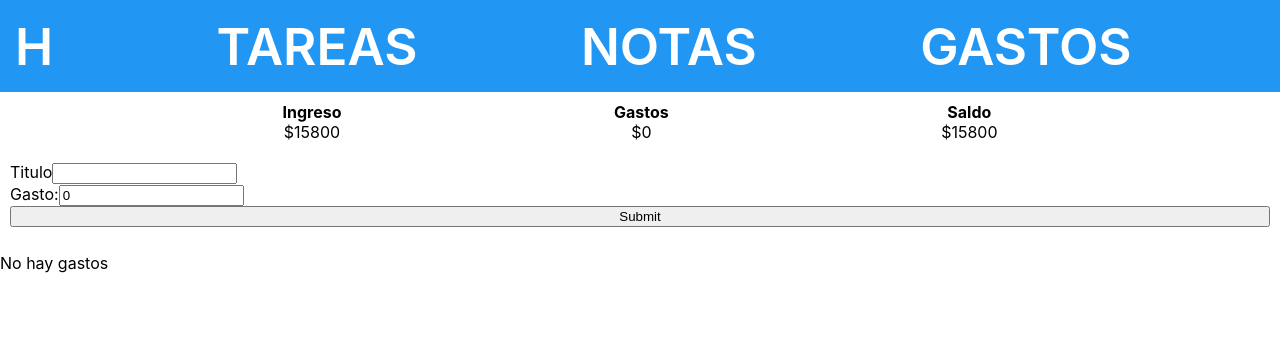
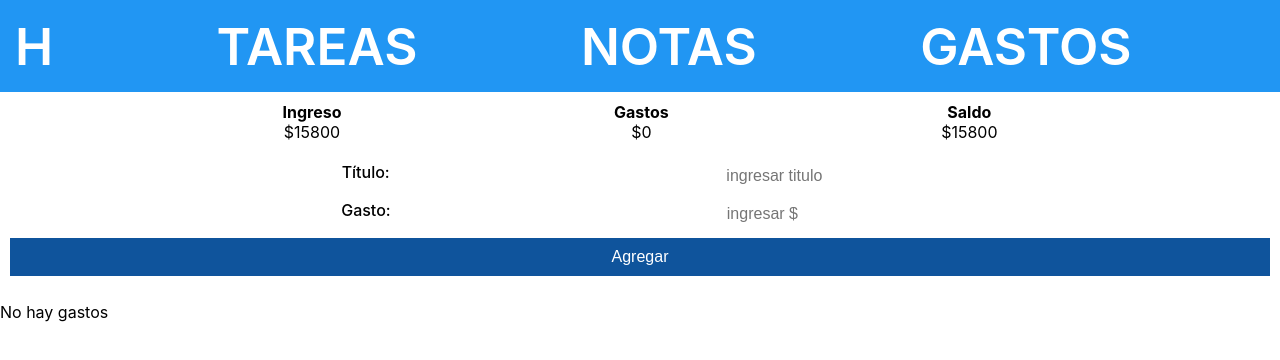
Before and after one commit to ariel-diaz/pwa-personal, a React (Create React App) app: page /gastos in a window 1280 px wide. Shown: the top 360 px of the page. Built offline with nearby package versions, Linux system fonts and the light colour scheme.

Commit message:
Change style

```diff
--- a/src/App.css
+++ b/src/App.css
@@ -195,5 +195,27 @@ th {
 
 .button-cerrar {
   float:right;
+}
 
+.form-gastos-label {
+  display:flex;
+  justify-content: space-evenly;
+  margin-bottom: 10px;
+  font-size: 1rem;
+  font-weight: 500;
 }
+
+.form-gastos-label > input {
+  font-size: 1rem;
+  padding:5px;
+  border: none;
+}
+
+.form-gastos-input {
+  border: none;
+  background-color: #0f549c;
+  padding: 10px;
+  color: white;
+  font-size: 1rem;
+  font-weight: 500;
+}
--- a/src/components/gastos.js
+++ /dev/null
@@ -1,193 +0,0 @@
-import React, { useState, useEffect } from 'react'
-import dateFns from 'date-fns';
-import useGastosState from './useGastosState';
-import Modal from 'react-modal';
-
-
-const itemsGastos = [
-    {
-        "id": 1,
-        "titulo": "Gym",
-        "costo": "1200",
-        "fecha": 1550959380823
-    },
-    {
-        "id": 2,
-        "titulo": "Tuenti",
-        "costo": "250",
-        "fecha": 1550959380823
-    },
-    {
-        "id": 3,
-        "titulo": "Sube",
-        "costo": "500",
-        "fecha": 1550959380823
-    },
-    {
-        "id": 1,
-        "titulo": "Gym",
-        "costo": "1200",
-        "fecha": 1550959380823
-    },
-    {
-        "id": 2,
-        "titulo": "Tuenti",
-        "costo": "250",
-        "fecha": 1550959380823
-    },
-    {
-        "id": 3,
-        "titulo": "Sube",
-        "costo": "500",
-        "fecha": 1550959380823
-    },
-    {
-        "id": 1,
-        "titulo": "Gym",
-        "costo": "1200",
-        "fecha": 1550959380823
-    },
-    {
-        "id": 2,
-        "titulo": "Tuenti",
-        "costo": "250",
-        "fecha": 1550959380823
-    },
-    {
-        "id": 3,
-        "titulo": "Sube",
-        "costo": "500",
-        "fecha": 1550959380823
-    }
-]
-
-
-
-const ItemGasto = ({item, removeItem, id}) => {
-    return <li className="item-gasto">
-        <div className="item-gasto-detail">
-            <span> {item.titulo}</span>
-            <span> {dateFns.format(item.fecha, 'D MMMM')} </span>
-        </div>
-        <div className="item-gasto-costo">
-            <h1> <b> ${item.costo} </b> </h1>
-        </div>
-        <div className="item-gasto-action">
-            <span> edit </span>
-            <span onClick={() => removeItem(id)}> X </span>
-        </div>
-    </li>
-};
-
-
-const FormGasto = ({addItem}) => {
-    const [titulo, setTitulo] = useState('');
-    const [gasto, setGasto] = useState(0);
-
-    const handleSubmit = (e) => {
-        e.preventDefault();
-        const item = {
-            "id": 3,
-            "titulo": titulo,
-            "costo": gasto,
-            "fecha": new Date()
-        }
-        addItem(item);
-        setTitulo('');
-        setGasto('');
-    };
-    const handleTitulo = (e) => {
-        setTitulo(e.target.value);
-    }
-
-    const handleGasto = (e) => {
-        setGasto(e.target.value);
-    }
-
-    return (
-        <form className="form-gastos" onSubmit={handleSubmit}>
-         <label>
-          Titulo
-          <input type="text" value={titulo} onChange={handleTitulo} />
-        </label>
-        <label>
-          Gasto:
-          <input type="text" value={gasto} onChange={handleGasto} />
-        </label>
-        <input type="submit" value="Submit" />
-          </form>
-    )
-}
-
-
-const ModalIngreso = ({ingreso, updateIngreso}) => {
-    const [showModal, setShowModal] = useState(false);
-
-    const handleSubmit = (e) => {
-        e.preventDefault();
-        setShowModal(false)
-    };
-
-    const handleChange = (e) => {
-        updateIngreso(e.target.value);
-    }
-
-    return (
-        <>
-          <h3 onClick={() => setShowModal(true)}>
-           <b> Ingreso </b>
-            ${ingreso}
-          </h3>
-          <Modal
-          isOpen={showModal}
-          contentLabel="Minimal Modal Example">
-
-          <button className="button-cerrar" onClick={() => setShowModal(false)}>Cerrar</button>
-
-          <form onSubmit={handleSubmit}>
-            <label> Ingreso
-                <input type="text" value={ingreso} onChange={handleChange} />
-            </label>
-            <button type="submit" value="guardar"> Guardar </button>
-          </form>
-         </Modal>
-        </>
-        )
-
-}
-
-const Gastos = () => {
-    // const initialIngreso = Number(window.localStorage.getItem('initialIngreso')) || 0;
-     const initialList = JSON.parse(window.localStorage.getItem('initialList')) || [];
-
-
-    const {list, addItem, removeItem, ingreso, gasto, saldo, updateIngreso } = useGastosState(initialList);
-
-
-    useEffect(() => {
-        localStorage.setItem('initialList', JSON.stringify(list))
-    });
-
-    return (
-        <div className="container">
-            <div className="gastos-detail">
-                 <ModalIngreso ingreso={ingreso} updateIngreso={updateIngreso}/>
-                <h3> <b> Gastos </b> ${gasto} </h3>
-                <h3> <b> Saldo </b>  ${saldo} </h3>
-            </div>
-           <FormGasto addItem={addItem} />
-            <div className="gastos-list">
-                <ul>
-                    {list.length > 0
-                        ? list.map((item, i) => <ItemGasto removeItem={removeItem} item={item} id={i} key={i} />)
-                        : <h3> No hay gastos </h3>
-                    }
-                </ul>
-            </div>
-            {/* <ButtonAdd /> */}
-        </div>
-    )
-
-};
-
-export default Gastos;
--- /dev/null
+++ b/src/components/gastos/formGasto.js
@@ -0,0 +1,44 @@
+
+import React , {useState} from 'react';
+
+
+const FormGasto = ({addItem}) => {
+    const [titulo, setTitulo] = useState('');
+    const [gasto, setGasto] = useState('');
+
+    const handleSubmit = (e) => {
+        e.preventDefault();
+        const item = {
+            "id": 3,
+            "titulo": titulo,
+            "costo": gasto,
+            "fecha": new Date()
+        }
+        addItem(item);
+        setTitulo('');
+        setGasto('');
+    };
+    const handleTitulo = (e) => {
+        setTitulo(e.target.value);
+    }
+
+    const handleGasto = (e) => {
+        setGasto(e.target.value);
+    }
+
+    return (
+        <form className="form-gastos" onSubmit={handleSubmit}>
+         <label className="form-gastos-label">
+          Título:
+          <input placeholder="ingresar titulo" type="text" value={titulo} onChange={handleTitulo} />
+        </label>
+        <label className="form-gastos-label">
+          Gasto:
+          <input placeholder="ingresar $" type="text" value={gasto} onChange={handleGasto} />
+        </label>
+        <input className="form-gastos-input" type="submit" value="Agregar" />
+          </form>
+    )
+}
+
+export default FormGasto;
--- /dev/null
+++ b/src/components/gastos/gastos.js
@@ -0,0 +1,79 @@
+import React, { useState, useEffect } from 'react'
+import useGastosState from './useGastosState';
+import Modal from 'react-modal';
+import FormGasto from './formGasto';
+import ItemGasto from './itemGasto';
+
+
+
+const ModalIngreso = ({ingreso, updateIngreso}) => {
+    const [showModal, setShowModal] = useState(false);
+
+    const handleSubmit = (e) => {
+        e.preventDefault();
+        setShowModal(false)
+    };
+
+    const handleChange = (e) => {
+        updateIngreso(e.target.value);
+    }
+
+    return (
+        <>
+          <h3 onClick={() => setShowModal(true)}>
+           <b> Ingreso </b>
+            ${ingreso}
+          </h3>
+          <Modal
+          isOpen={showModal}
+          contentLabel="Minimal Modal Example">
+
+          <button className="button-cerrar" onClick={() => setShowModal(false)}>Cerrar</button>
+
+          <form onSubmit={handleSubmit}>
+            <label> Ingreso
+                <input type="text" value={ingreso} onChange={handleChange} />
+            </label>
+            <button type="submit" value="guardar"> Guardar </button>
+          </form>
+         </Modal>
+        </>
+        )
+
+}
+
+const Gastos = () => {
+    // const initialIngreso = Number(window.localStorage.getItem('initialIngreso')) || 0;
+     const initialList = JSON.parse(window.localStorage.getItem('initialList')) || [];
+
+
+    const {list, addItem, removeItem, ingreso, gasto, saldo, updateIngreso } = useGastosState(initialList);
+
+
+    useEffect(() => {
+        localStorage.setItem('initialList', JSON.stringify(list))
+    });
+
+    return (
+        <div className="container">
+            <div className="gastos-detail">
+                 <ModalIngreso ingreso={ingreso} updateIngreso={updateIngreso}/>
+                <h3> <b> Gastos </b> ${gasto} </h3>
+                <h3> <b> Saldo </b>  ${saldo} </h3>
+            </div>
+           <FormGasto addItem={addItem} />
+            <div className="gastos-list">
+                <ul>
+                    {list.length > 0
+                        ? list.map((item, i) => <ItemGasto removeItem={removeItem} item={item} id={i} key={i} />)
+                        : <h3> No hay gastos </h3>
+                    }
+                </ul>
+            </div>
+            {/* <ButtonAdd /> */}
+        </div>
+    )
+
+};
+
+export default Gastos;
--- /dev/null
+++ b/src/components/gastos/itemGasto.js
@@ -0,0 +1,21 @@
+import React from 'react';
+import dateFns from 'date-fns';
+
+const ItemGasto = ({item, removeItem, id}) => {
+    return <li className="item-gasto">
+        <div className="item-gasto-detail">
+            <span> {item.titulo}</span>
+            <span> {dateFns.format(item.fecha, 'D MMMM')} </span>
+        </div>
+        <div className="item-gasto-costo">
+            <h1> <b> ${item.costo} </b> </h1>
+        </div>
+        <div className="item-gasto-action">
+            <span> edit </span>
+            <span onClick={() => removeItem(id)}> X </span>
+        </div>
+    </li>
+};
+
+
+export default ItemGasto;
--- a/src/components/useGastosState.js
+++ b/src/components/gastos/useGastosState.js
@@ -23,8 +23,6 @@ export default initialGastosValue => {
     }
 
 
-
-
     return{
         list,
         ingreso,
@@ -35,7 +33,7 @@ export default initialGastosValue => {
             actualizarDetail(newList);
         },
         addItem: item => {
-            if(item.titulo == "" || item.costo == "") {
+            if(item.titulo === "" || item.costo === "") {
                 return;
             }
 
--- a/src/components/navtab.js
+++ b/src/components/navtab.js
@@ -1,8 +1,8 @@
 import React from 'react'
 import { BrowserRouter as Router, Route, Link } from 'react-router-dom';
-import Tareas from './tareas';
+import Tareas from './tareas/tareas';
 import Notas from './notas';
-import Gastos from './gastos';
+import Gastos from './gastos/gastos';
 import Home from './home';
 
 
```
Also changed, not shown: src/components/tareas/tareas.js (renamed from src/components/tareas.js).
